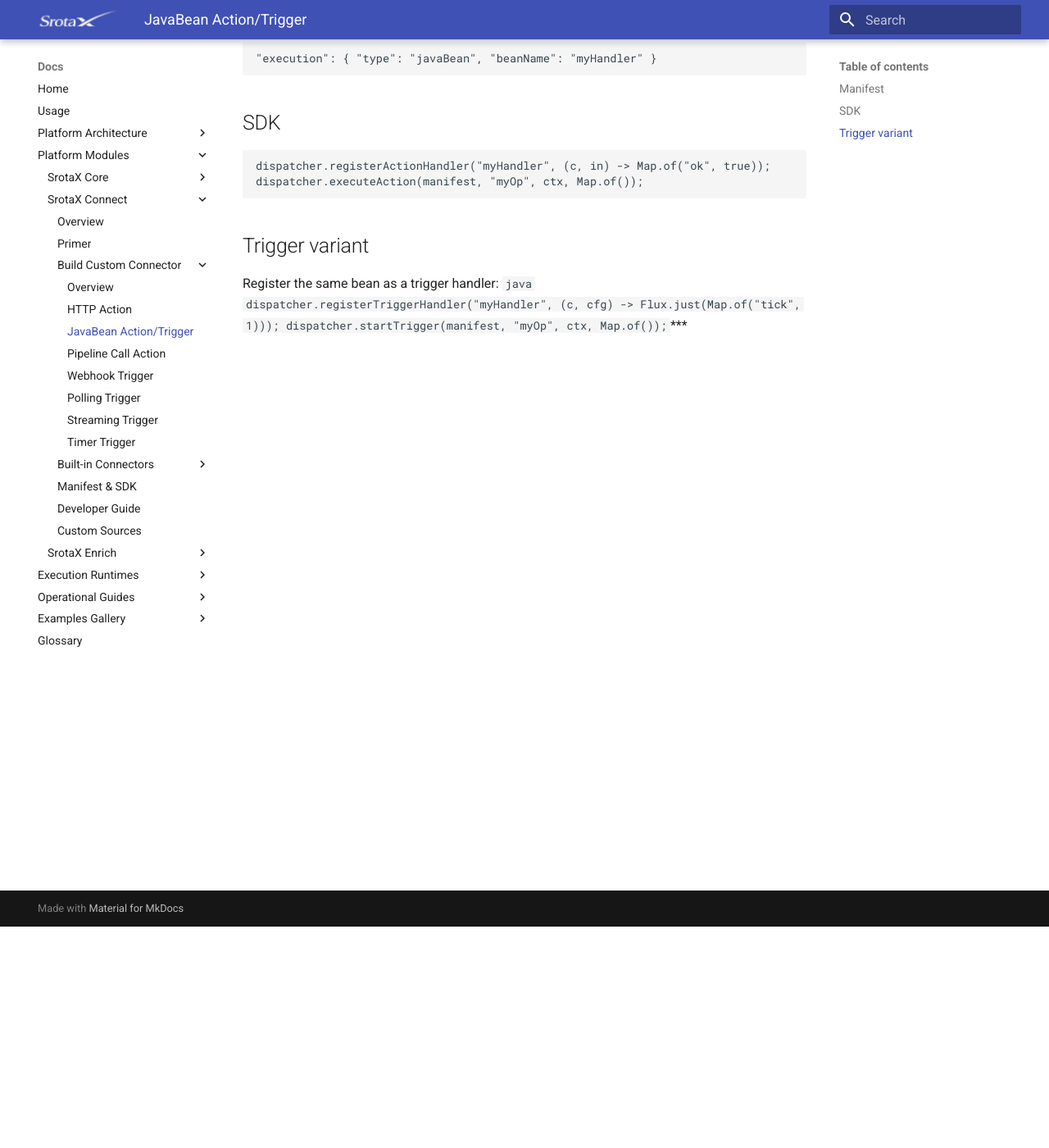
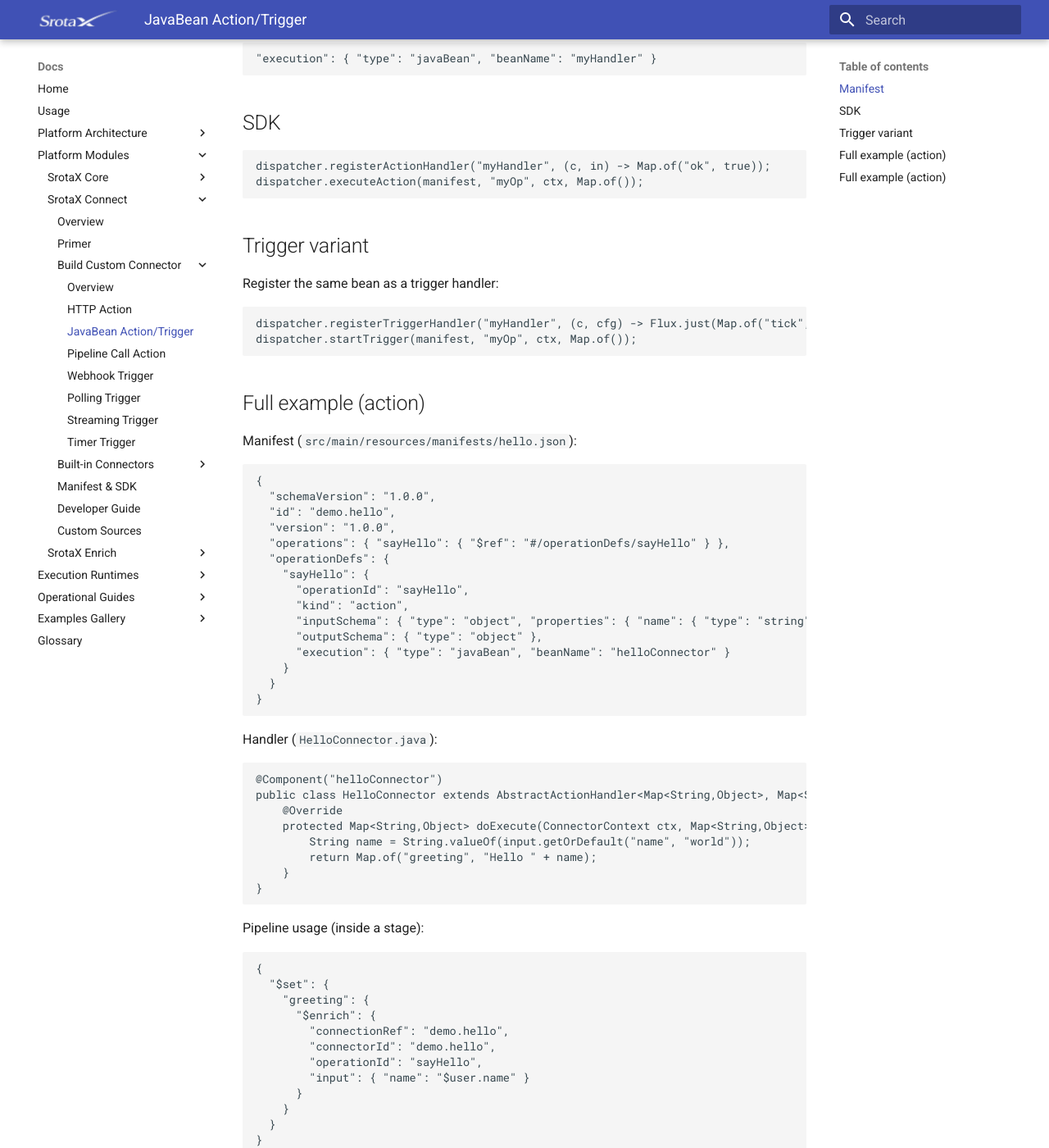
Before and after one commit to aredlavenkat/fluxion-docs, an MkDocs documentation site: the page built from docs/connect/build-custom-connector-javabean.md, in a window 1280 px wide and 1400 px high, scrolled down 270 px. Shown: the whole window at 82% size. Built offline with MkDocs 1.6.1 and Material for MkDocs 9.7.7, drawn with Linux system fonts in a browser that asks for light colours; some of the changed text lies outside the part shown.

Commit message:
Add full examples for JavaBean, Polling, and Streaming connectors in documentation

````diff
--- a/docs/connect/build-custom-connector-javabean.md
+++ b/docs/connect/build-custom-connector-javabean.md
@@ -19,4 +19,102 @@
 ```java
 dispatcher.registerTriggerHandler("myHandler", (c, cfg) -> Flux.just(Map.of("tick", 1)));
 dispatcher.startTrigger(manifest, "myOp", ctx, Map.of());
-```***
+```
+
+## Full example (action)
+
+Manifest (`src/main/resources/manifests/hello.json`):
+```json
+{
+  "schemaVersion": "1.0.0",
+  "id": "demo.hello",
+  "version": "1.0.0",
+  "operations": { "sayHello": { "$ref": "#/operationDefs/sayHello" } },
+  "operationDefs": {
+    "sayHello": {
+      "operationId": "sayHello",
+      "kind": "action",
+      "inputSchema": { "type": "object", "properties": { "name": { "type": "string" } } },
+      "outputSchema": { "type": "object" },
+      "execution": { "type": "javaBean", "beanName": "helloConnector" }
+    }
+  }
+}
+```
+
+Handler (`HelloConnector.java`):
+```java
+@Component("helloConnector")
+public class HelloConnector extends AbstractActionHandler<Map<String,Object>, Map<String,Object>> {
+    @Override
+    protected Map<String,Object> doExecute(ConnectorContext ctx, Map<String,Object> input) {
+        String name = String.valueOf(input.getOrDefault("name", "world"));
+        return Map.of("greeting", "Hello " + name);
+    }
+}
+```
+
+Pipeline usage (inside a stage):
+```json
+{
+  "$set": {
+    "greeting": {
+      "$enrich": {
+        "connectionRef": "demo.hello",
+        "connectorId": "demo.hello",
+        "operationId": "sayHello",
+        "input": { "name": "$user.name" }
+      }
+    }
+  }
+}
+```
+
+## Full example (action)
+
+Manifest (`src/main/resources/manifests/hello.json`):
+```json
+{
+  "schemaVersion": "1.0.0",
+  "id": "demo.hello",
+  "version": "1.0.0",
+  "operations": { "sayHello": { "$ref": "#/operationDefs/sayHello" } },
+  "operationDefs": {
+    "sayHello": {
+      "operationId": "sayHello",
+      "kind": "action",
+      "inputSchema": { "type": "object", "properties": { "name": { "type": "string" } } },
+      "outputSchema": { "type": "object" },
+      "execution": { "type": "javaBean", "beanName": "helloConnector" }
+    }
+  }
+}
+```
+
+Handler (`HelloConnector.java`):
+```java
+@Component("helloConnector")
+public class HelloConnector extends AbstractActionHandler<Map<String,Object>, Map<String,Object>> {
+    @Override
+    protected Map<String,Object> doExecute(ConnectorContext ctx, Map<String,Object> input) {
+        String name = String.valueOf(input.getOrDefault("name", "world"));
+        return Map.of("greeting", "Hello " + name);
+    }
+}
+```
+
+Pipeline usage (expression inside `$set`):
+```json
+{
+  "$set": {
+    "greeting": {
+      "$enrich": {
+        "connectionRef": "demo.hello",
+        "connectorId": "demo.hello",
+        "operationId": "sayHello",
+        "input": { "name": "$user.name" }
+      }
+    }
+  }
+}
+```
````
Also changed, not shown: docs/connect/build-custom-connector-polling.md (+50 -1 lines), docs/connect/build-custom-connector-streaming.md (+46 -0 lines).
